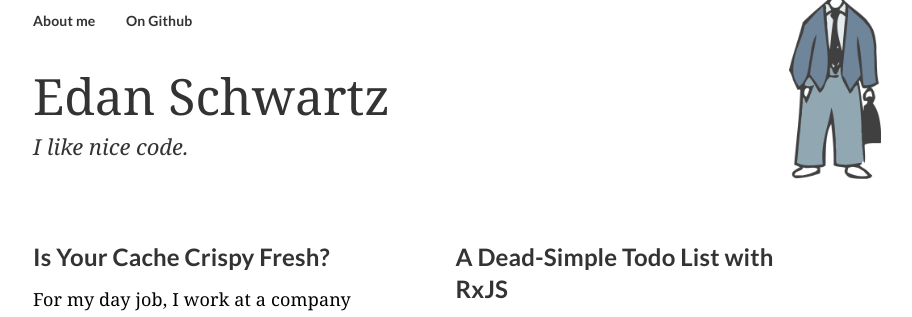
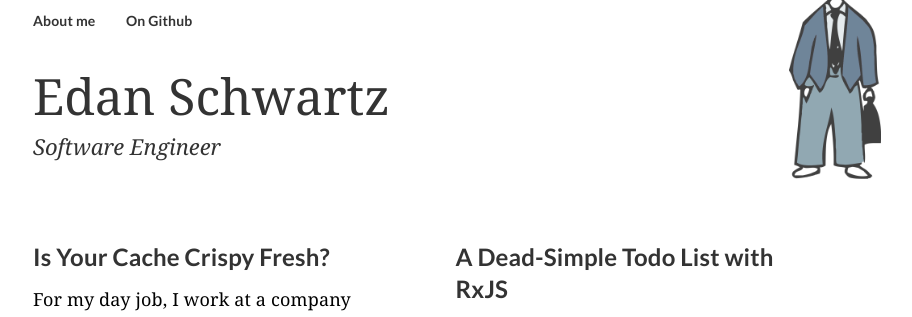
Before and after one commit to eschwartz/eschwartz.github.io, a Jekyll site: the page built from index.html, in a window 1280 px wide. Shown: the top 317 px of the page, without its empty margins (223-1135 px from the left). Built offline with Jekyll 4.4.1, drawn with Linux system fonts in a browser that asks for light colours.

Commit message:
Change tagline, to be less cute

```diff
--- a/_config.yml
+++ b/_config.yml
@@ -9,7 +9,7 @@ highlighter: pygments
 # so be sure to set them if your theme uses them.
 #
 title : Edan Schwartz
-tagline: I like nice code.
+tagline: Software Engineer
 author :
   name : Edan Schwartz
   email : edanschwartz@gmail.com
```
